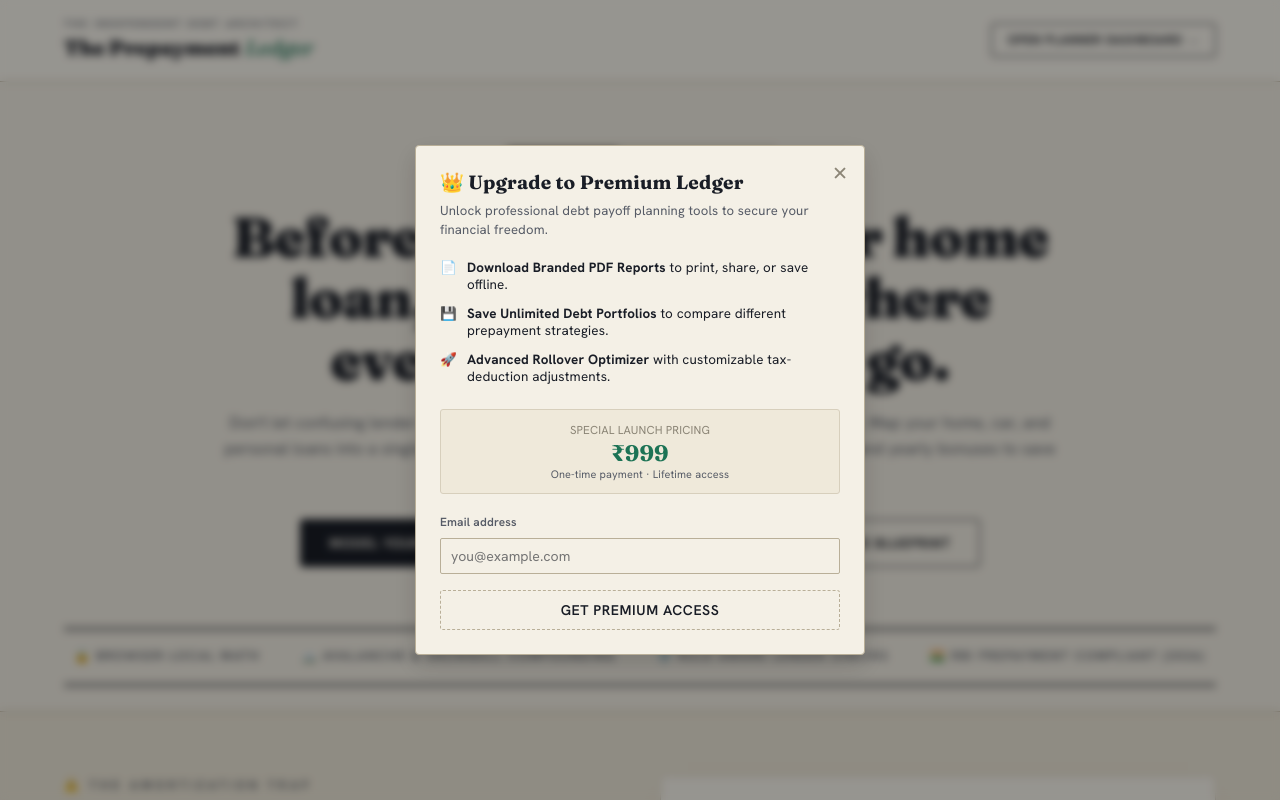
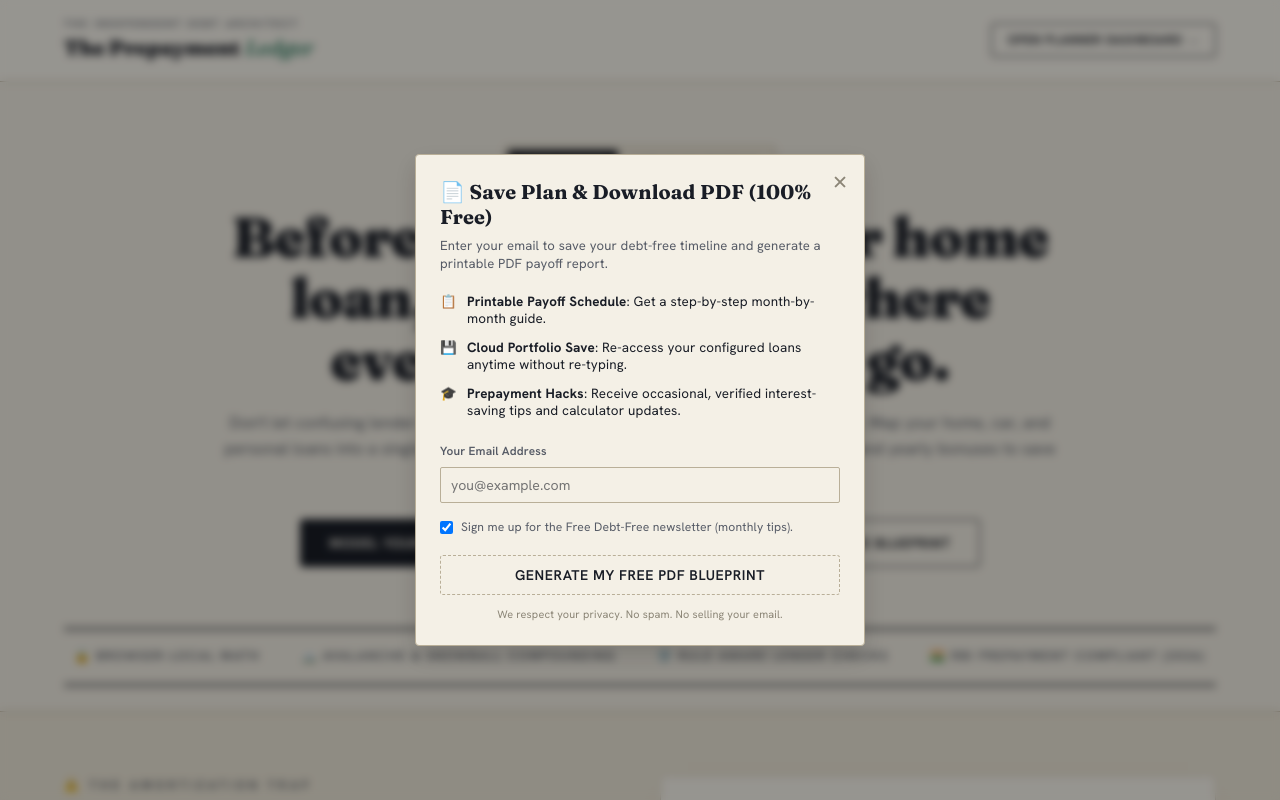
Before and after one commit to dharmik136/home-loan-planner, a React (Vite) app in the folder web/: page / in a window 1280 px wide. Both pictures are taken after a click on the button "GENERATE MY CUSTOMIZED DEBT-FREE BLUEPRINT". Shown: the top 800 px of the page. Built offline with nearby package versions, Linux system fonts and the light colour scheme.

Commit message:
Pivot SaaS paywall into a free Lead Capture & PDF report generation funnel

```diff
--- a/web/src/App.tsx
+++ b/web/src/App.tsx
@@ -263,7 +263,7 @@ export function App() {
           <RulesPanel />
 
           <div className="actions">
-            <button className="btn" onClick={() => setIsPaywallOpen(true)}>👑 Export PDF Payoff Report</button>
+            <button className="btn" onClick={() => setIsPaywallOpen(true)}>📄 Save Plan & Get PDF (Free)</button>
             <button className="btn ghost" onClick={() => downloadScheduleCSV(results)}>↓ Download CSV</button>
             <button className="btn ghost" onClick={reset}>Reset to defaults</button>
           </div>
--- a/web/src/components/PaywallModal.tsx
+++ b/web/src/components/PaywallModal.tsx
@@ -1,5 +1,4 @@
-import { useState, useMemo } from "react";
-import { formatINR } from "../engine/format";
+import { useState } from "react";
 
 interface Props {
   isOpen: boolean;
@@ -8,13 +7,8 @@ interface Props {
 
 export function PaywallModal({ isOpen, onClose }: Props) {
   const [email, setEmail] = useState("");
+  const [newsletterOptIn, setNewsletterOptIn] = useState(true);
   const [submitted, setSubmitted] = useState(false);
-
-  // Randomly assign a test price (₹299, ₹499, or ₹999) for this user session to test price sensitivity
-  const testPrice = useMemo(() => {
-    const prices = [299, 499, 999];
-    return prices[Math.floor(Math.random() * prices.length)];
-  }, []);
 
   if (!isOpen) return null;
 
@@ -24,8 +18,8 @@ export function PaywallModal({ isOpen, onClose }: Props) {
       alert("Please enter a valid email address.");
       return;
     }
-    // In a live server-side app, this would send the email and testPrice to a database (e.g. Supabase)
-    console.log(`[PAYWALL CONVERSION] Email: ${email}, Price Point: ₹${testPrice}`);
+    // In a live system, this sends the email and opt-in flag to Supabase to build the customer database
+    console.log(`[LEAD CAPTURE] Email: ${email}, Newsletter Opt-In: ${newsletterOptIn}`);
     setSubmitted(true);
   };
 
@@ -77,42 +71,30 @@ export function PaywallModal({ isOpen, onClose }: Props) {
 
         {!submitted ? (
           <form onSubmit={handleSubmit}>
-            <h3 style={{ fontFamily: "var(--display)", fontSize: "1.2rem", fontWeight: "bold", marginBottom: "8px", color: "var(--ink)" }}>
-              👑 Upgrade to Premium Ledger
+            <h3 style={{ fontFamily: "var(--display)", fontSize: "1.25rem", fontWeight: "bold", marginBottom: "8px", color: "var(--ink)" }}>
+              📄 Save Plan & Download PDF (100% Free)
             </h3>
             <p style={{ fontSize: "0.82rem", color: "var(--ink-soft)", marginBottom: "20px", lineHeight: "1.4" }}>
-              Unlock professional debt payoff planning tools to secure your financial freedom.
+              Enter your email to save your debt-free timeline and generate a printable PDF payoff report.
             </p>
 
             <div style={{ display: "flex", flexDirection: "column", gap: "12px", marginBottom: "24px" }}>
-              <div style={{ display: "flex", gap: "10px", fontSize: "0.84rem" }}>
-                <span>📄</span>
-                <span><b>Download Branded PDF Reports</b> to print, share, or save offline.</span>
+              <div style={{ display: "flex", gap: "10px", fontSize: "0.84rem", alignItems: "flex-start" }}>
+                <span>📋</span>
+                <span><b>Printable Payoff Schedule</b>: Get a step-by-step month-by-month guide.</span>
               </div>
-              <div style={{ display: "flex", gap: "10px", fontSize: "0.84rem" }}>
+              <div style={{ display: "flex", gap: "10px", fontSize: "0.84rem", alignItems: "flex-start" }}>
                 <span>💾</span>
-                <span><b>Save Unlimited Debt Portfolios</b> to compare different prepayment strategies.</span>
+                <span><b>Cloud Portfolio Save</b>: Re-access your configured loans anytime without re-typing.</span>
               </div>
-              <div style={{ display: "flex", gap: "10px", fontSize: "0.84rem" }}>
-                <span>🚀</span>
-                <span><b>Advanced Rollover Optimizer</b> with customizable tax-deduction adjustments.</span>
+              <div style={{ display: "flex", gap: "10px", fontSize: "0.84rem", alignItems: "flex-start" }}>
+                <span>🎓</span>
+                <span><b>Prepayment Hacks</b>: Receive occasional, verified interest-saving tips and calculator updates.</span>
               </div>
             </div>
 
-            <div style={{ background: "var(--panel)", border: "1px solid var(--line)", padding: "12px 14px", borderRadius: "3px", textAlign: "center", marginBottom: "20px" }}>
-              <span style={{ fontSize: "0.72rem", color: "var(--ink-faint)", textTransform: "uppercase", display: "block", marginBottom: "2px" }}>
-                Special Launch Pricing
-              </span>
-              <span style={{ fontSize: "1.4rem", fontWeight: "bold", color: "var(--emerald)", fontFamily: "var(--display)" }}>
-                {formatINR(testPrice)}
-              </span>
-              <span style={{ fontSize: "0.68rem", color: "var(--ink-soft)", display: "block" }}>
-                One-time payment · Lifetime access
-              </span>
-            </div>
-
-            <div style={{ display: "flex", flexDirection: "column", gap: "8px" }}>
-              <label style={{ fontSize: "0.74rem", color: "var(--ink-soft)", fontWeight: "600" }}>Email address</label>
+            <div style={{ display: "flex", flexDirection: "column", gap: "8px", marginBottom: "16px" }}>
+              <label style={{ fontSize: "0.74rem", color: "var(--ink-soft)", fontWeight: "600" }}>Your Email Address</label>
               <input
                 type="email"
                 placeholder="you@example.com"
@@ -133,29 +115,49 @@ export function PaywallModal({ isOpen, onClose }: Props) {
               />
             </div>
 
+            <div style={{ display: "flex", alignItems: "center", gap: "8px", marginBottom: "20px" }}>
+              <input
+                type="checkbox"
+                id="newsletter"
+                checked={newsletterOptIn}
+                onChange={(e) => setNewsletterOptIn(e.target.checked)}
+                style={{ cursor: "pointer" }}
+              />
+              <label htmlFor="newsletter" style={{ fontSize: "0.76rem", color: "var(--ink-soft)", cursor: "pointer", userSelect: "none" }}>
+                Sign me up for the Free Debt-Free newsletter (monthly tips).
+              </label>
+            </div>
+
             <button
               type="submit"
               className="add-btn"
-              style={{ width: "100%", marginTop: "16px", padding: "10px", fontSize: "0.88rem", height: "auto" }}
+              style={{ width: "100%", padding: "10px", fontSize: "0.88rem", height: "auto" }}
             >
-              Get Premium Access
+              Generate My Free PDF Blueprint
             </button>
+
+            <span style={{ display: "block", fontSize: "0.68rem", color: "var(--ink-faint)", textAlign: "center", marginTop: "12px" }}>
+              We respect your privacy. No spam. No selling your email.
+            </span>
           </form>
         ) : (
           <div style={{ textAlign: "center", padding: "10px 0" }}>
-            <span style={{ fontSize: "2.4rem" }}>🎉</span>
+            <span style={{ fontSize: "2.4rem" }}>✉️</span>
             <h3 style={{ fontFamily: "var(--display)", fontSize: "1.2rem", fontWeight: "bold", marginTop: "12px", marginBottom: "8px", color: "var(--ink)" }}>
-              Thank You!
+              Check Your Inbox!
             </h3>
             <p style={{ fontSize: "0.82rem", color: "var(--ink-soft)", marginBottom: "20px", lineHeight: "1.4" }}>
-              We have registered your interest for the <b>Premium Plan</b> at the <b>{formatINR(testPrice)}</b> pricing model. We are onboarding beta users in weekly batches and will email your activation link shortly!
+              We have saved your plan portfolio and sent your customized PDF payoff schedule to <b>{email}</b>.
+            </p>
+            <p style={{ fontSize: "0.76rem", color: "var(--ink-faint)", marginBottom: "20px", lineHeight: "1.4" }}>
+              (Note: In this client-only offline MVP demo, check console logs to verify that the lead data was logged successfully).
             </p>
             <button
               onClick={onClose}
               className="add-btn secondary"
               style={{ width: "100%", padding: "8px", fontSize: "0.82rem", height: "auto" }}
             >
-              Close
+              Return to Planner
             </button>
           </div>
         )}
```
Also changed, not shown: 1 other file (tests, documents, lock files or other folders).
